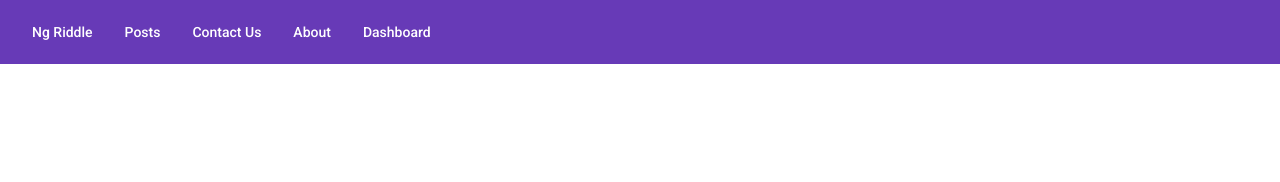
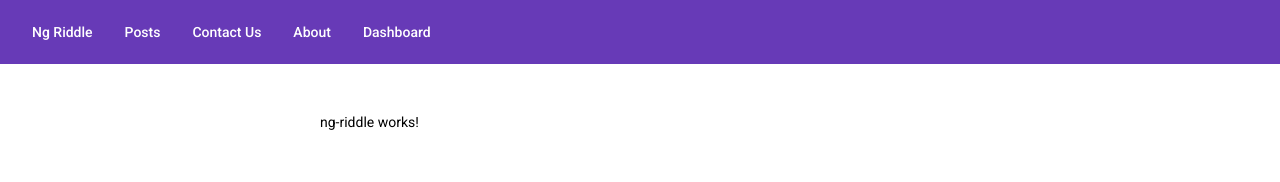
Before and after one commit to Tibing/ng-riddle, an Angular app: page /ng-riddle in a window 1280 px wide. Shown: the top 182 px of the page. Built offline with nearby package versions, Linux system fonts and the light colour scheme.

Commit message:
feat: setup router module done

```diff
--- a/src/app/app.component.html
+++ b/src/app/app.component.html
@@ -5,4 +5,6 @@
   <a mat-button>About</a>
   <a mat-button>Dashboard</a>
 </mat-toolbar>
-<main></main>
+<main>
+  <router-outlet></router-outlet>
+</main>
--- a/src/app/app.module.ts
+++ b/src/app/app.module.ts
@@ -10,6 +10,7 @@ import { PostsComponent } from './posts/posts.component';
 import { ContactUsComponent } from './contact-us/contact-us.component';
 import { AboutComponent } from './about/about.component';
 import { DashboardComponent } from './dashboard/dashboard.component';
+import { AppRoutingModule } from './app-routing.module';
 
 @NgModule({
   declarations: [
@@ -23,6 +24,9 @@ import { DashboardComponent } from './dashboard/dashboard.component';
   imports: [
     BrowserModule,
     BrowserAnimationsModule,
+
+    AppRoutingModule,
+
     MatToolbarModule,
     MatButtonModule,
   ],
```
Also changed, not shown: src/app/app-routing.module.ts (added, +24 -0 lines).
